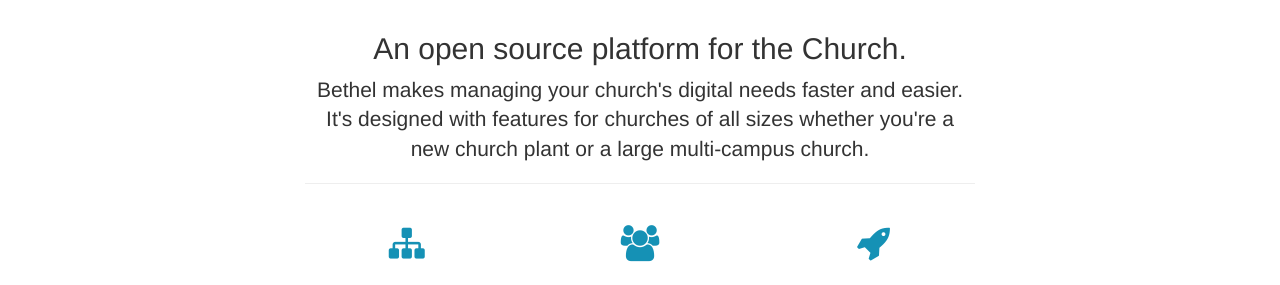
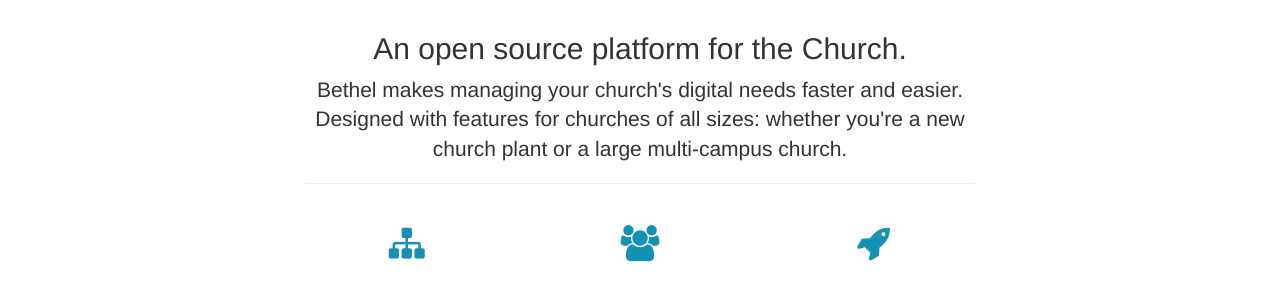
Before and after one commit to Ignigena/getbethel, a Jekyll site: the page built from index.html, in a window 1280 px wide. Shown: the part 908-1193 px from the top of the page. Built offline with Jekyll 4.4.1, drawn with Linux system fonts in a browser that asks for light colours; nearby versions of some CDN libraries; Markdown is read by kramdown in place of the engine named in the settings; comment, search, counter and statistics services are not loaded.

Commit message:
Mobile styling tweaks.

```diff
--- a/css/cover.css
+++ b/css/cover.css
@@ -22,6 +22,25 @@
   background: #1591b5 url('../images/hero.png') center center no-repeat;
   background-size: cover;
   background-attachment: fixed;
+}
+
+@media (max-width: 1000px) {
+  body {
+    background-size: auto;
+    background-position: top center
+  }
+}
+
+@media (max-width: 767px) {
+  body {
+    background-size: 700px;
+  }
+}
+
+@media only screen and (min-device-width: 481px) and (max-device-width: 1024px) and (orientation:portrait) {
+  body {
+    background-size: auto 1000px;
+  }
 }
 
 .site-wrapper {
@@ -163,6 +182,11 @@
   margin: 0 auto 20px;
 }
 
+#features .lead.primary {
+  max-width: 650px;
+  margin: 0 auto
+}
+
 h1 i {
   font-size: 250%;
   color: #1591b5;
--- a/index.html
+++ b/index.html
@@ -7,8 +7,7 @@
 
   <div id="features">
     <h2>An open source platform for the Church.</h2>
-    <p class="lead">Bethel makes managing your church's digital needs faster and easier.<br />
-      It's designed with features for churches of all sizes whether you're a new church plant or a large multi-campus church.</p>
+    <p class="lead primary">Bethel makes managing your church's digital needs faster and easier. Designed with features for churches of all sizes: whether you're a new church plant or a large multi-campus church.</p>
 
     <hr class="half-rule">
 
```
